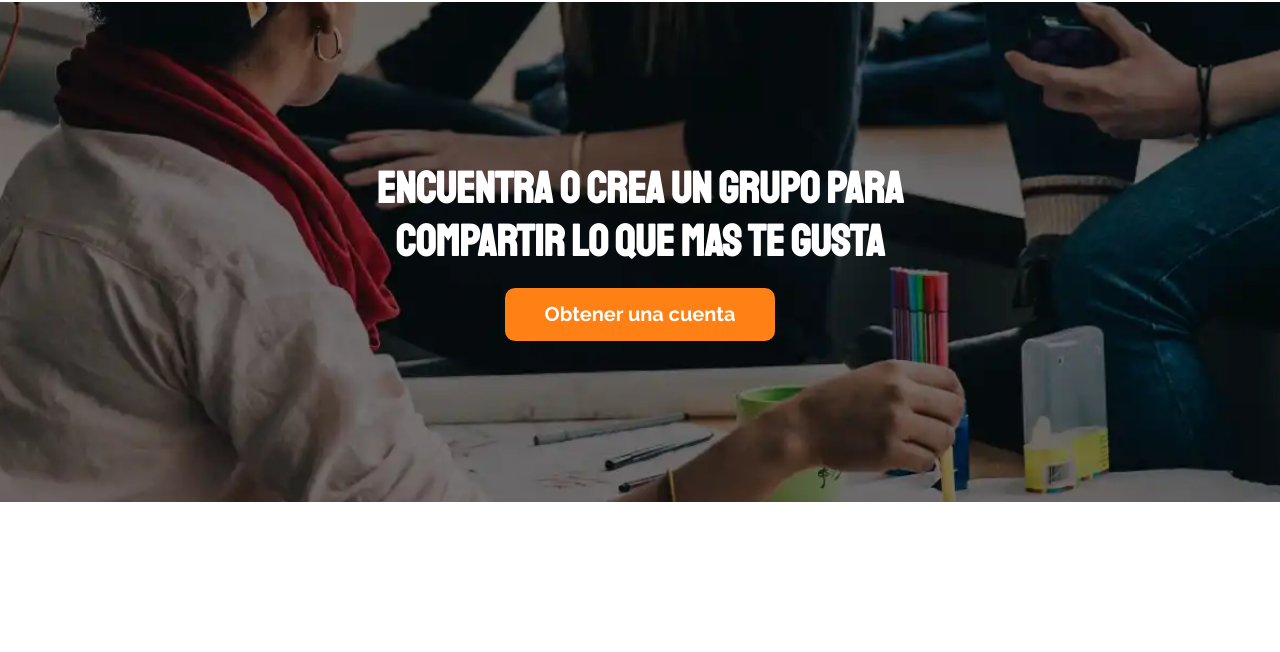
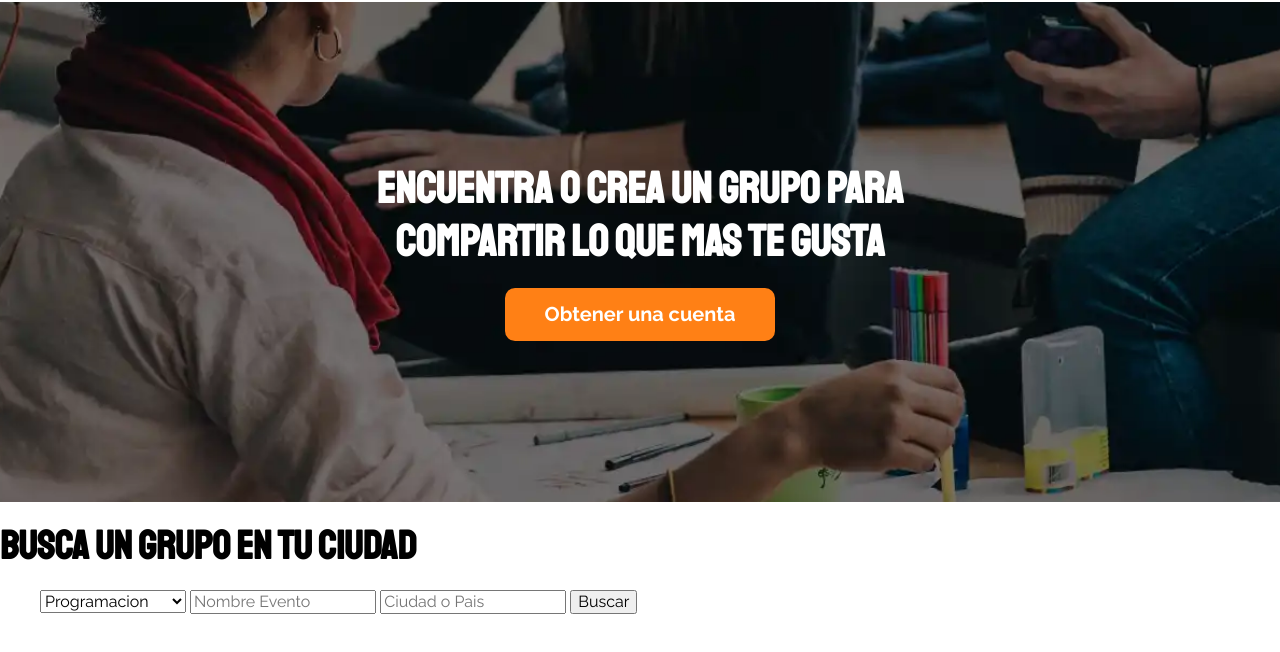
Before and after one commit to Dev-socar/Meeti, a website: page index.html in a window 1280 px wide. Shown: the part 130-782 px from the top of the page. Drawn offline with Linux system fonts and the light colour scheme.

Commit message:
index.html: Buscar added

```diff
--- a/index.html
+++ b/index.html
@@ -28,5 +28,30 @@
         <a href="#" class="hero__enlace">Obtener una cuenta</a>
     </section>
 
+    <section class="busqueda">
+        <h2 class="busqueda__heading">Busca un grupo en tu ciudad</h2>
+        <div class="contenedor">
+            <form class="formulario">
+                <select class="formulario__campo">
+                    <option>Programacion</option>
+                    <option>Negocios</option>
+                    <option>Moda</option>
+                    <option>Ejercicio & Salud</option>
+                    <option>Comida</option>
+                    <option>Fotografia</option>
+                    <option>Cine</option>
+                    <option>Libros</option>
+                    <option>Cafe</option>
+                    <option>Emprendimiento</option>
+                    <option>Medicina</option>
+                </select>
+                <input type="text" class="formulario__campo" placeholder="Nombre Evento">
+                <input type="text" class="formulario__campo" placeholder="Ciudad o Pais">
+                <input type="submit" value="Buscar" class="formulario__submit">
+            </form>
+        </div>
+    </section>
+
+
 </body>
 </html>
```
